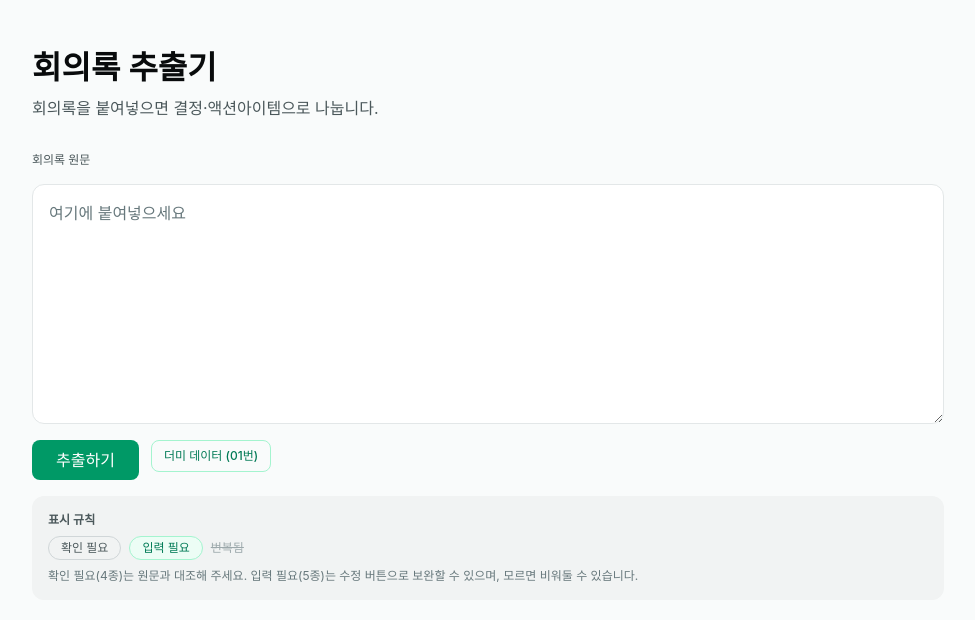
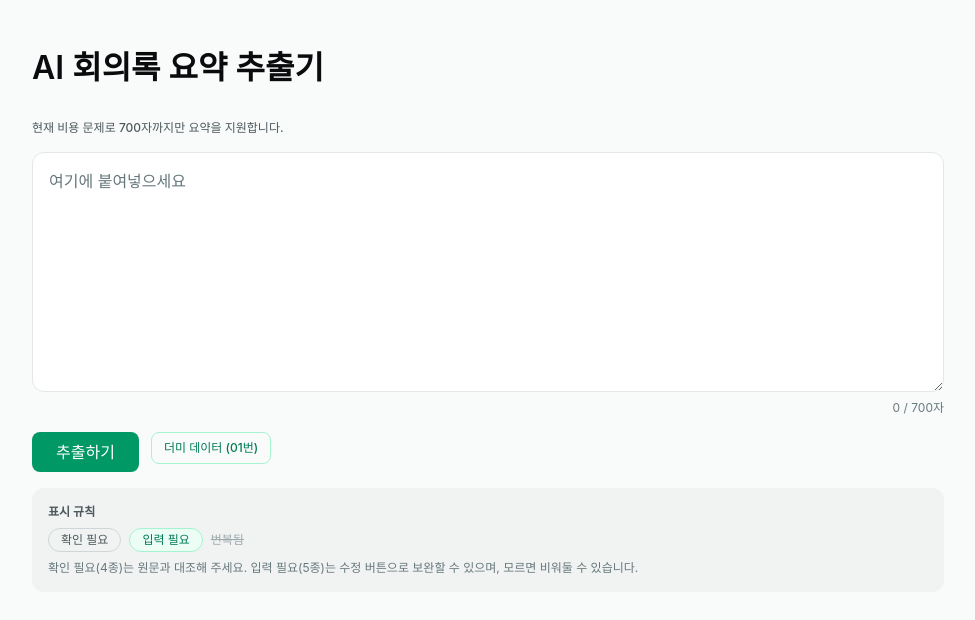
Before and after one commit to yooseong11/minutes-to-actions, a React (Vite) app: page / in a window 1280 px wide. Shown: the top 620 px of the page, without its empty margins (152-1127 px from the left). Built offline with nearby package versions, Linux system fonts and the light colour scheme.

Commit message:
feat: limit transcript input to 700 characters

```diff
--- a/src/App.css
+++ b/src/App.css
@@ -34,6 +34,12 @@
   color: var(--color-text-muted);
 }
 
+.input-group {
+  display: flex;
+  flex-direction: column;
+  gap: var(--space-2);
+}
+
 .input {
   min-height: 240px;
   padding: var(--space-4);
@@ -46,6 +52,13 @@
 }
 
 .input::placeholder { color: var(--color-text-subtle); }
+
+.character-count {
+  align-self: flex-end;
+  font-size: var(--text-xs);
+  line-height: var(--leading-xs);
+  color: var(--color-text-subtle);
+}
 
 .button {
   align-self: flex-start;
--- a/src/App.tsx
+++ b/src/App.tsx
@@ -4,6 +4,8 @@ import { SAMPLE_01, SAMPLE_01_TEXT } from './fixtures/sample01.js'
 import MeetingEditor from './MeetingEditor.js'
 import { useExtract } from './useExtract.js'
 import './App.css'
+
+const MAX_TEXT_LENGTH = 700
 
 /**
  * 섹션 3 — 붙여넣기 → 추출 → 결과.
@@ -46,20 +48,26 @@ export default function App() {
   return (
     <div className="page">
       <header className="header">
-        <h1 className="title">회의록 추출기</h1>
-        <p className="subtitle">회의록을 붙여넣으면 결정·액션아이템으로 나눕니다.</p>
+        <h1 className="title">AI 회의록 요약 추출기</h1>
       </header>
 
       <main className="main">
-        <label className="label" htmlFor="minutes">회의록 원문</label>
+        <label className="label" htmlFor="minutes">현재 비용 문제로 700자까지만 요약을 지원합니다.</label>
+        <div className="input-group">
           <textarea
             id="minutes"
             className="input"
             placeholder="여기에 붙여넣으세요"
             value={text}
             onChange={(e) => setText(e.target.value)}
+            maxLength={MAX_TEXT_LENGTH}
+            aria-describedby="minutes-count"
             disabled={loading}
           />
+          <output id="minutes-count" className="character-count" htmlFor="minutes">
+            {text.length} / {MAX_TEXT_LENGTH}자
+          </output>
+        </div>
 
         <div className="actions">
           <button
@@ -74,7 +82,7 @@ export default function App() {
             {loading && <span className="spinner" aria-hidden="true" />}
             {loading ? '추출하는 중…' : '추출하기'}
           </button>
-          {loading && <span className="hint">최대 45초 걸릴 수 있어요.</span>}
+          {loading && <span className="hint">최대 55초 걸릴 수 있어요.</span>}
 
           {/* 개발 중에만 보입니다. 프로덕션 빌드에서는 통째로 사라집니다.
               추출 버튼은 누를 때마다 OpenAI 토큰이 나갑니다. 화면만 고칠 때는 이쪽입니다. */}
```
Also changed, not shown: 1 other file (tests, documents, lock files or other folders). Lines whose indentation alone changed are shown as unchanged.
